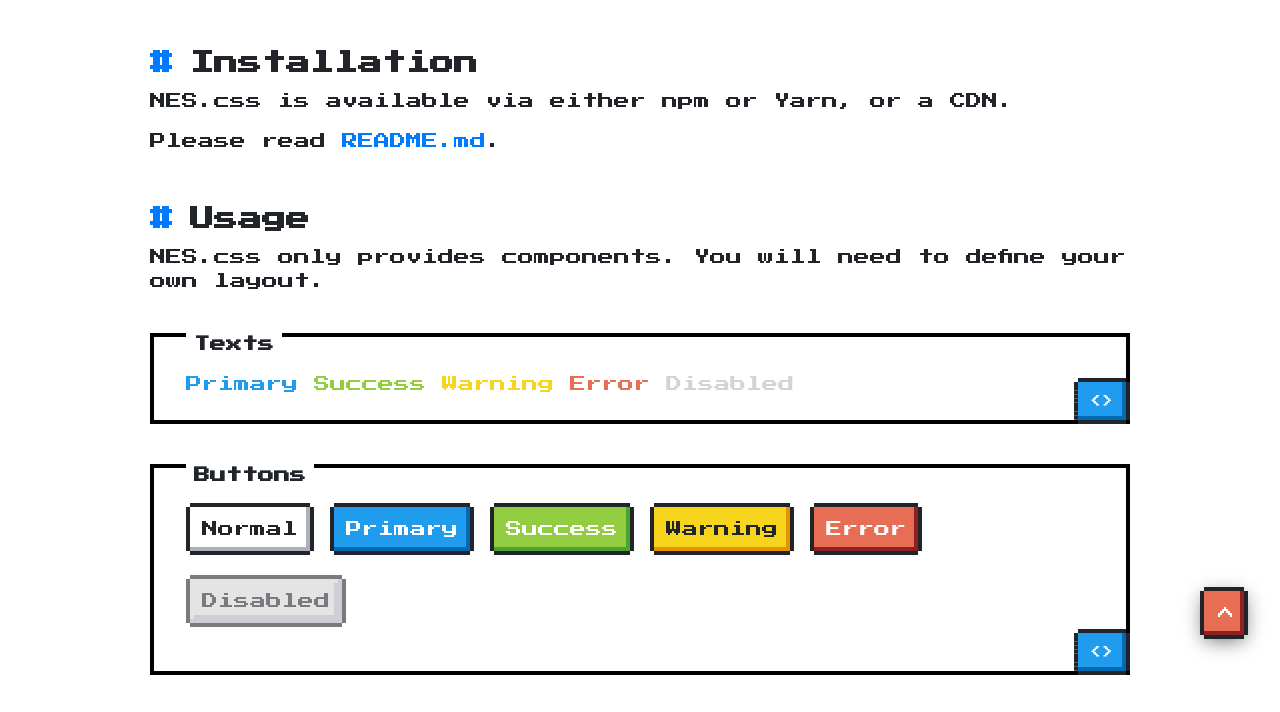
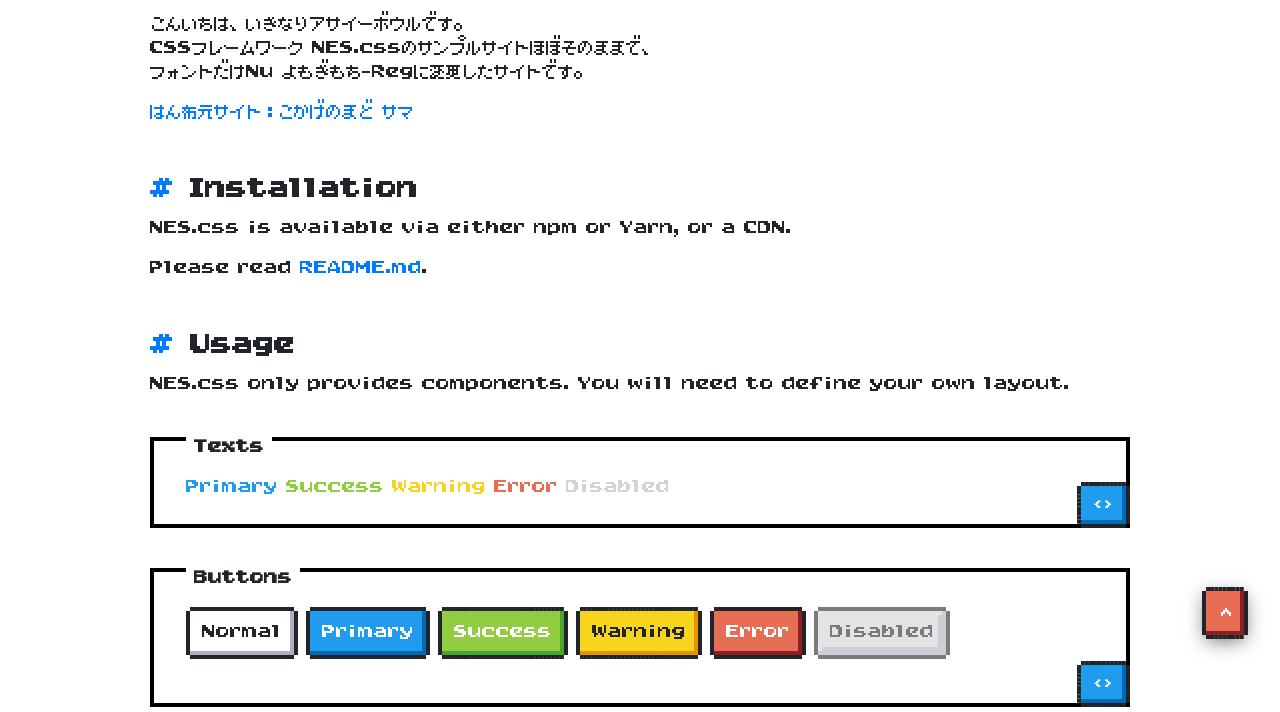
Before and after one commit to acaibawl/NES-Try, a plain HTML site: page docs/index.html in a window 1280 px wide. Shown: the part 221-933 px from the top of the page. Drawn offline with nearby package versions, Linux system fonts and the light colour scheme.

Commit message:
フォントをNu よもぎもち-Regに変更

```diff
--- a/docs/index.html
+++ b/docs/index.html
@@ -75,6 +75,11 @@
           <section class="topic">
             <h2 id="about"><a href="#about">#</a>About</h2>
             <p>NES.css is NES-style (8bit-like) CSS Framework.</p>
+            <p>こんいちは、いきなりアサイーボウルです。<br>
+                  CSSフレームワーク NES.cssのサンプルサイトほぼそのままで、<br>
+                  フォントだけNu よもぎもち-Regに変更したサイトです。<br>
+                  </p>
+              <a href="http://kokagem.sakura.ne.jp/font/mochi/">はん布元サイト：こかげのまど サマ</a>
           </section>
 
 
--- a/docs/style.css
+++ b/docs/style.css
@@ -1,9 +1,14 @@
 @charset "utf-8";
 @import url(https://fonts.googleapis.com/css?family=Press+Start+2P);
+@font-face {
+    font-family: 'numochi';
+    src: url('./NuYomogiMochi-v1.0.0/NuYomogiMochi-Reg.otf') format('opentype')
+}
 
 body {
   padding: 0 2rem;
   margin: 0 2rem;
+  font-family: 'numochi';
 }
 
 #nescss > .container {
```
Also changed, not shown: docs/NuYomogiMochi-v1.0.0/NuYomogiMochi-Reg.otf (added).
